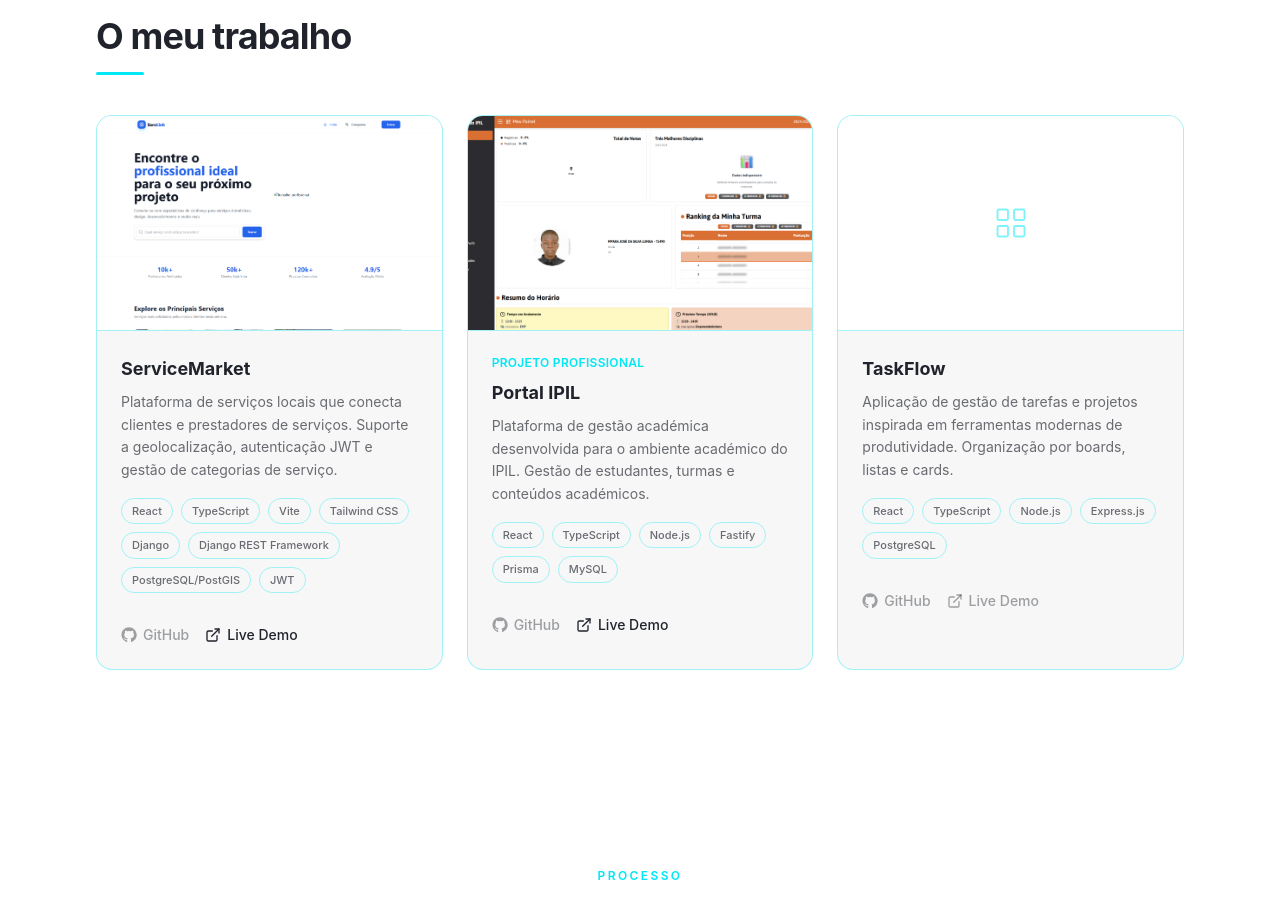
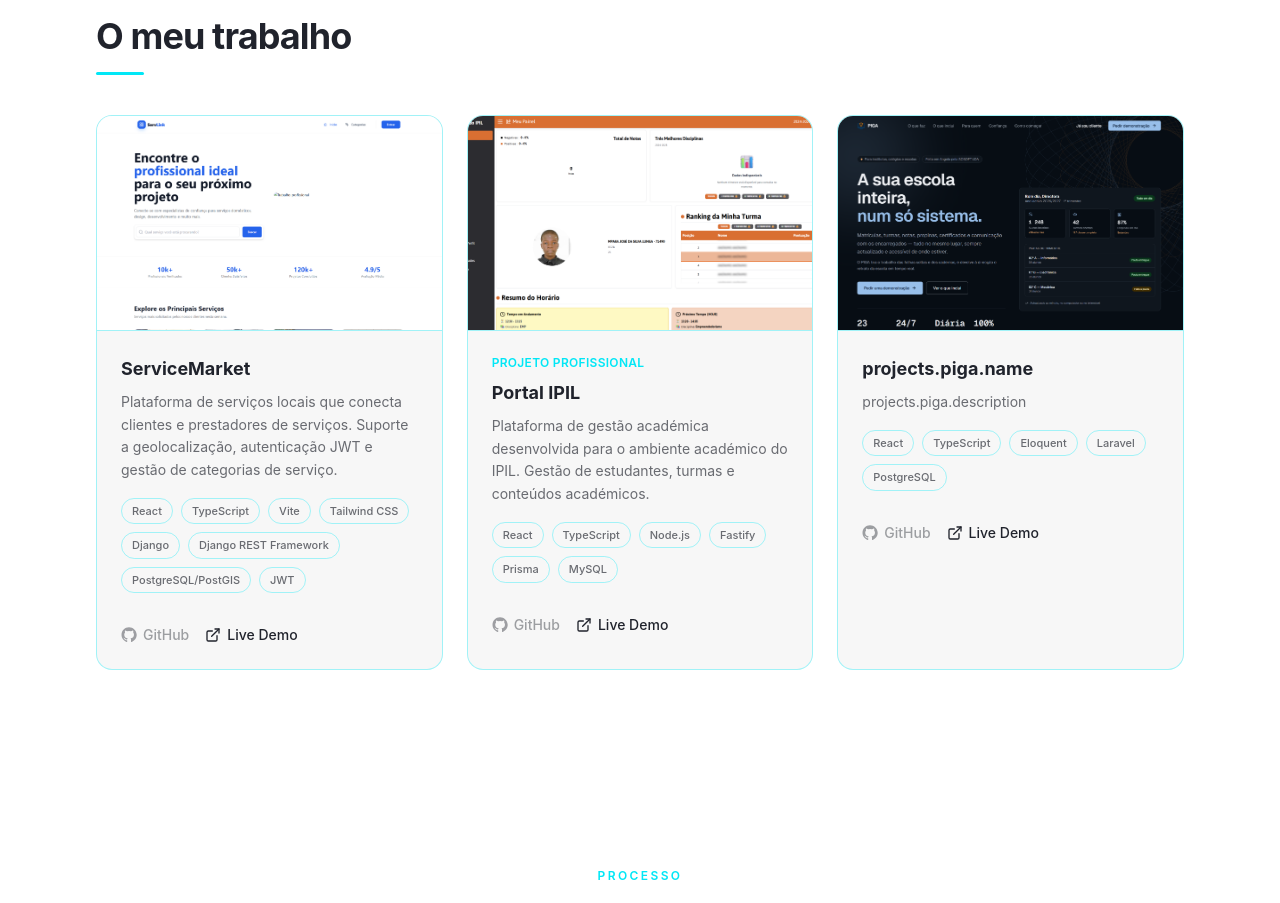
Before and after one commit to 67jo/mpaka-portfolio, a React (Vite) app: page / in a window 1280 px wide. Shown: the part 3205-4108 px from the top of the page. Built offline with nearby package versions, Linux system fonts and the light colour scheme.

Commit message:
feat: adicionar projeto "piga" com imagem e informações relevantes

```diff
--- a/src/data/projects.ts
+++ b/src/data/projects.ts
@@ -1,5 +1,6 @@
 import Img1 from "../assets/portalImg.png"
 import Img2 from "../assets/servImg.png"
+import Img3 from "../assets/piga.png"
 export interface Project {
   id: string;
   translationKey: string;
@@ -39,11 +40,11 @@
     img:Img1
   },
   {
-    id: "task-flow",
-    translationKey: "taskFlow",
-    technologies: ["React", "TypeScript", "Node.js", "Express.js", "PostgreSQL"],
+    id: "piga",
+    translationKey: "piga",
+    technologies: ["React", "TypeScript", "Eloquent", "Laravel", "PostgreSQL"],
     githubUrl: undefined,
-    liveUrl: undefined,
-    img:""
+    liveUrl: "https://piga.sosoft.ao/",
+    img:Img3
   },
 ];
```
Also changed, not shown: src/assets/piga.png (added).
